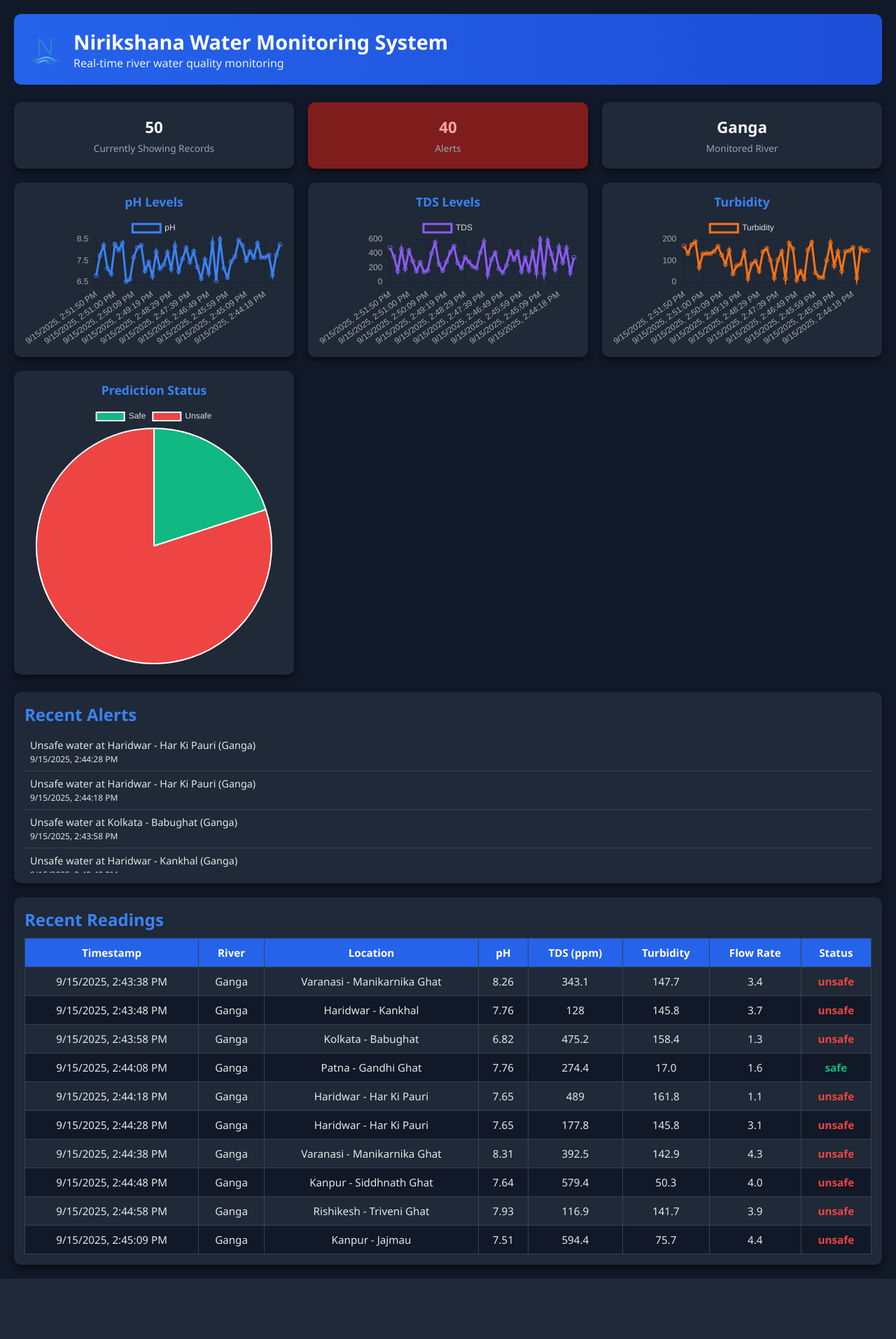
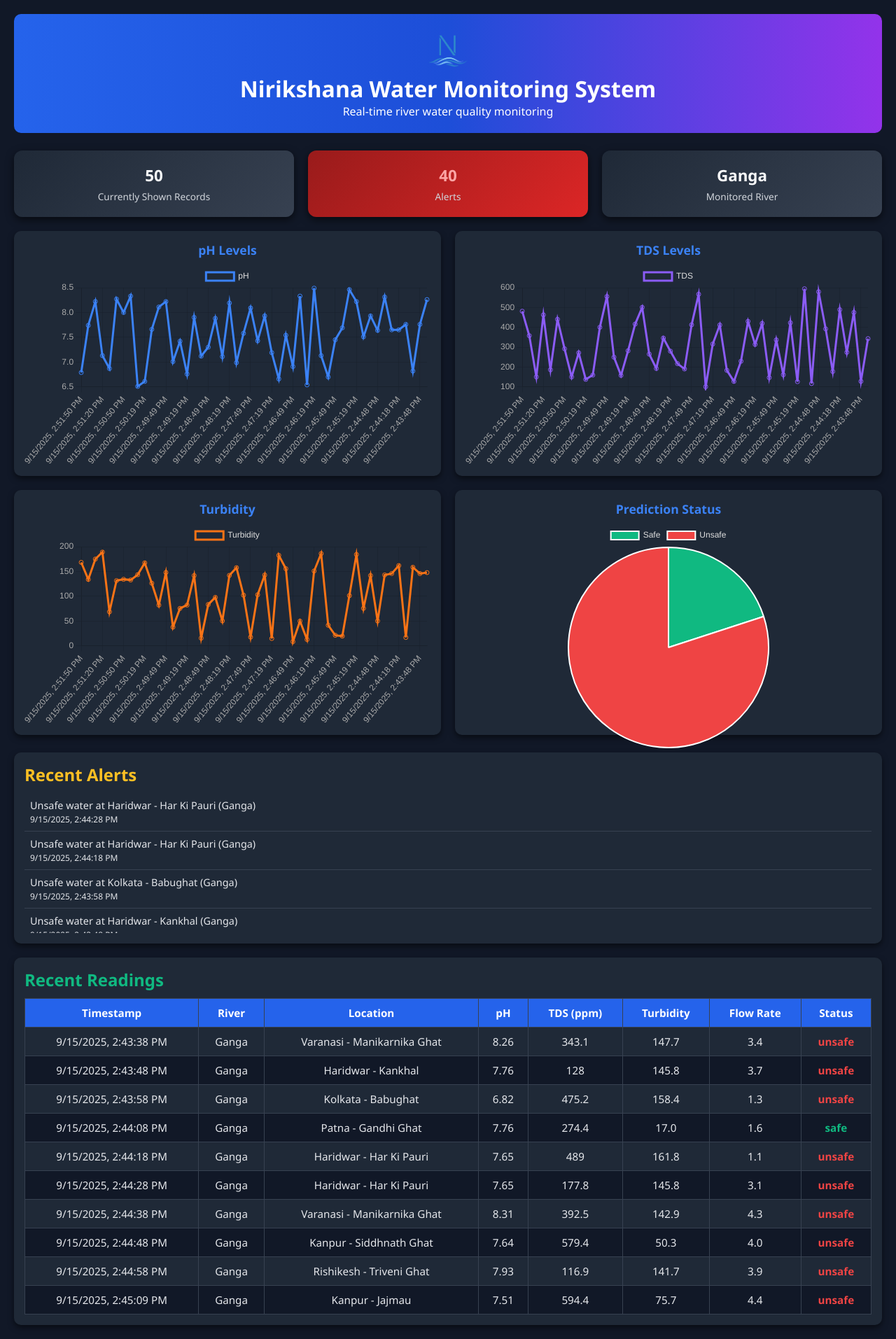
Before and after one commit to yathsingh/Nirikshana, a FastAPI app: page /dashboard in a window 1280 px wide. Shown: the whole page at 70% size. Before the commit the page ends 1827 px from the top, so only its background shows below. Run offline with FastAPI, Linux system fonts and the light colour scheme; data comes from the database, SQL or seed files in the repository; parts of the project's set-up code (start-up, migrations or seed data) failed here and were passed over.

Commit message:
Dashboard Revamp

```diff
--- a/backend/static/style.css
+++ b/backend/static/style.css
@@ -14,31 +14,28 @@ body {
 header {
     display: flex;
     align-items: center;
-    justify-content: space-between;
+    justify-content: center;
+    gap: 15px;
     margin-bottom: 25px;
-    background: linear-gradient(90deg, #2563eb, #1d4ed8);
+    background: linear-gradient(90deg, #2563eb, #1d4ed8, #9333ea);
     color: white;
     padding: 20px;
     border-radius: 10px;
-}
-
-.header-left {
-    display: flex;
-    align-items: center;
-    gap: 15px;
-}
-
-header h1 {
-    font-size: 1.8rem;
+    text-align: center;
 }
 
 header .logo {
-    height: 50px;
-    width: 50px;
+    height: 60px;
+    width: 60px;
     border-radius: 8px;
 }
 
-header .subtitle {
+.header-center h1 {
+    font-size: 2rem;
+    font-weight: bold;
+}
+
+.header-center .subtitle {
     font-size: 1rem;
     opacity: 0.9;
 }
@@ -52,14 +49,20 @@ header .subtitle {
 
 .card {
     flex: 1;
-    background: #1f2937;
+    background: linear-gradient(135deg, #1f2937, #374151);
     padding: 20px;
-    border-radius: 10px;
-    box-shadow: 0 4px 8px rgba(0,0,0,0.5);
+    border-radius: 12px;
+    box-shadow: 0 4px 12px rgba(0,0,0,0.6);
     text-align: center;
     font-size: 1.4rem;
     font-weight: bold;
     color: #f9fafb;
+    transition: transform 0.2s ease, background 0.3s ease;
+}
+
+.card:hover {
+    transform: scale(1.05);
+    background: linear-gradient(135deg, #2563eb, #1d4ed8);
 }
 
 .card span {
@@ -67,17 +70,17 @@ header .subtitle {
     font-size: 0.85rem;
     font-weight: normal;
     margin-top: 5px;
-    color: #9ca3af;
+    color: #d1d5db;
 }
 
 .alert-card {
-    background: #7f1d1d;
+    background: linear-gradient(135deg, #991b1b, #dc2626);
     color: #fca5a5;
 }
 
 #charts {
     display: grid;
-    grid-template-columns: repeat(auto-fit, minmax(300px, 1fr));
+    grid-template-columns: repeat(2, 1fr);
     gap: 20px;
     margin-bottom: 25px;
 }
@@ -87,7 +90,10 @@ header .subtitle {
     padding: 15px;
     border-radius: 10px;
     box-shadow: 0 4px 8px rgba(0,0,0,0.5);
-    justify-items: center;
+    display: flex;
+    flex-direction: column;
+    justify-content: space-between;
+    height: 350px;
 }
 
 .chart-box h2 {
@@ -95,6 +101,18 @@ header .subtitle {
     color: #3b82f6;
     font-size: 1.1rem;
     text-align: center;
+}
+
+.chart-container {
+    flex: 1;
+    width: 100%;
+    height: 100%;
+    position: relative;
+}
+
+.chart-container canvas {
+    width: 100% !important;
+    height: 100% !important;
 }
 
 #alerts {
@@ -107,7 +125,7 @@ header .subtitle {
 
 #alerts h2 {
     margin-bottom: 10px;
-    color: #3b82f6;
+    color: #fbbf24;
 }
 
 #alerts-list {
@@ -131,7 +149,7 @@ header .subtitle {
 
 .table-section h2 {
     margin-bottom: 10px;
-    color: #3b82f6;
+    color: #10b981;
 }
 
 table {
--- a/backend/templates/dashboard.html
+++ b/backend/templates/dashboard.html
@@ -19,7 +19,7 @@
     </header>
 
     <section id="summary-cards">
-        <div class="card" id="total-records">0<br><span>Currently Showing Records</span></div>
+        <div class="card" id="total-records">0<br><span>Currently Shown Records</span></div>
         <div class="card alert-card" id="total-alerts">0<br><span>Alerts</span></div>
         <div class="card" id="river-name">Ganga<br><span>Monitored River</span></div>
     </section>
@@ -27,19 +27,19 @@
     <section id="charts">
         <div class="chart-box">
             <h2>pH Levels</h2>
-            <canvas id="phChart"></canvas>
+            <div class="chart-container"><canvas id="phChart"></canvas></div>
         </div>
         <div class="chart-box">
             <h2>TDS Levels</h2>
-            <canvas id="tdsChart"></canvas>
+            <div class="chart-container"><canvas id="tdsChart"></canvas></div>
         </div>
         <div class="chart-box">
             <h2>Turbidity</h2>
-            <canvas id="turbidityChart"></canvas>
+            <div class="chart-container"><canvas id="turbidityChart"></canvas></div>
         </div>
         <div class="chart-box">
             <h2>Prediction Status</h2>
-            <canvas id="predictionChart"></canvas>
+            <div class="chart-container"><canvas id="predictionChart"></canvas></div>
         </div>
     </section>
 
@@ -75,7 +75,7 @@
             const waterData = await res.json();
 
             document.getElementById("total-records").innerHTML =
-            `${waterData.length}<br><span>Currently Showing Records</span>`;
+            `${waterData.length}<br><span>Currently Shown Records</span>`;
 
             const alertsCount = waterData.filter(d => d.prediction === "unsafe").length;
             document.getElementById("total-alerts").innerHTML =
@@ -91,7 +91,7 @@
                 phChart = new Chart(document.getElementById("phChart"), {
                     type: "line",
                     data: { labels, datasets: [{ label: "pH", data: phValues, borderColor: "#3b82f6", backgroundColor: "transparent" }] },
-                    options: { responsive: true, plugins: { legend: { labels: { color: "#ddd" } } }, scales: { x: { ticks: { color: "#aaa" } }, y: { ticks: { color: "#aaa" } } } }
+                    options: { maintainAspectRatio: false, responsive: true, plugins: { legend: { labels: { color: "#ddd" } } }, scales: { x: { ticks: { color: "#aaa" } }, y: { ticks: { color: "#aaa" } } } }
                 });
             } else {
                 phChart.data.labels = labels;
@@ -103,7 +103,7 @@
                 tdsChart = new Chart(document.getElementById("tdsChart"), {
                     type: "line",
                     data: { labels, datasets: [{ label: "TDS", data: tdsValues, borderColor: "#8b5cf6", backgroundColor: "transparent" }] },
-                    options: { responsive: true, plugins: { legend: { labels: { color: "#ddd" } } }, scales: { x: { ticks: { color: "#aaa" } }, y: { ticks: { color: "#aaa" } } } }
+                    options: { maintainAspectRatio: false, responsive: true, plugins: { legend: { labels: { color: "#ddd" } } }, scales: { x: { ticks: { color: "#aaa" } }, y: { ticks: { color: "#aaa" } } } }
                 });
             } else {
                 tdsChart.data.labels = labels;
@@ -115,7 +115,7 @@
                 turbidityChart = new Chart(document.getElementById("turbidityChart"), {
                     type: "line",
                     data: { labels, datasets: [{ label: "Turbidity", data: turbidityValues, borderColor: "#f97316", backgroundColor: "transparent" }] },
-                    options: { responsive: true, plugins: { legend: { labels: { color: "#ddd" } } }, scales: { x: { ticks: { color: "#aaa" } }, y: { ticks: { color: "#aaa" } } } }
+                    options: { maintainAspectRatio: false, responsive: true, plugins: { legend: { labels: { color: "#ddd" } } }, scales: { x: { ticks: { color: "#aaa" } }, y: { ticks: { color: "#aaa" } } } }
                 });
             } else {
                 turbidityChart.data.labels = labels;
@@ -132,7 +132,7 @@
                         labels: ["Safe", "Unsafe"],
                         datasets: [{ data: [safeCount, unsafeCount], backgroundColor: ["#10b981", "#ef4444"] }]
                     },
-                    options: { plugins: { legend: { labels: { color: "#ddd" } } } }
+                    options: { maintainAspectRatio: false, plugins: { legend: { labels: { color: "#ddd" } } } }
                 });
             } else {
                 predictionChart.data.datasets[0].data = [safeCount, unsafeCount];
```
